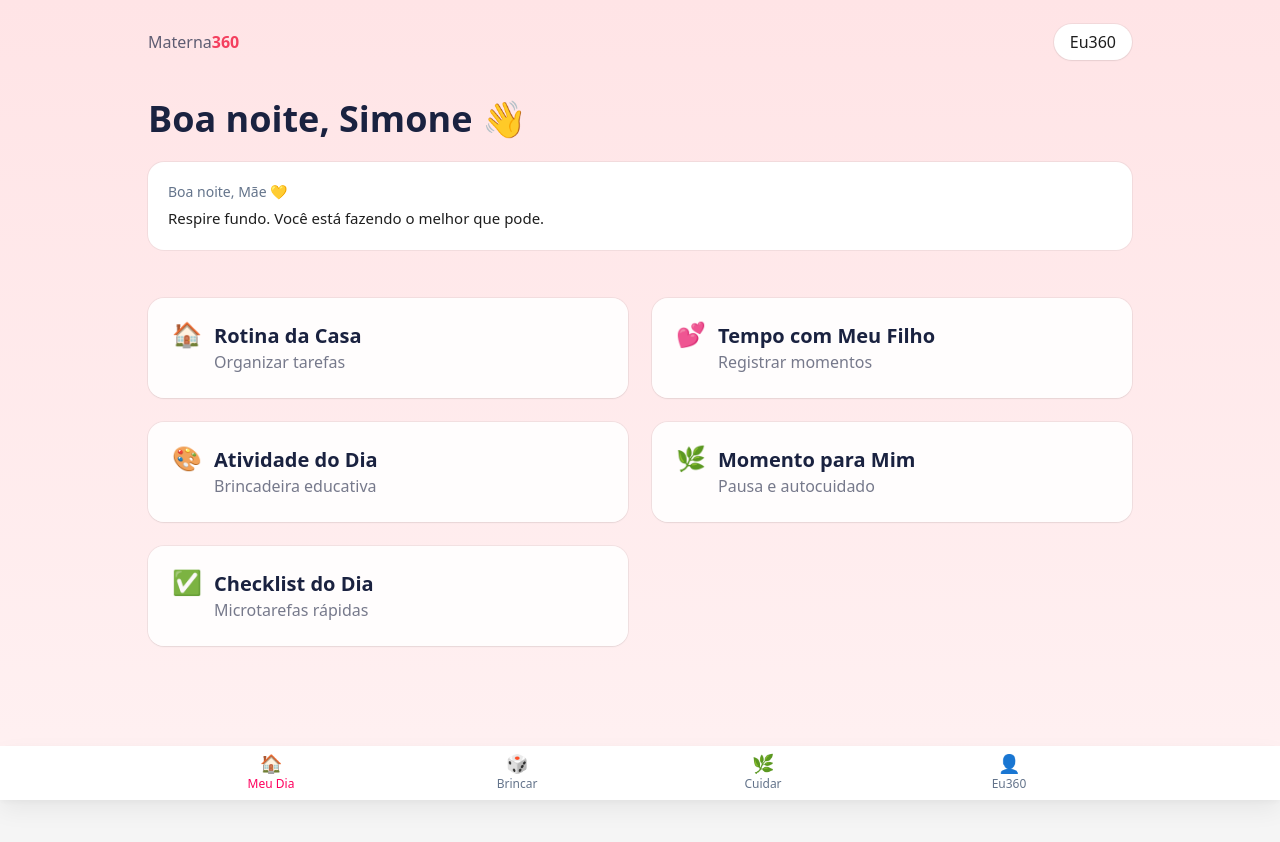
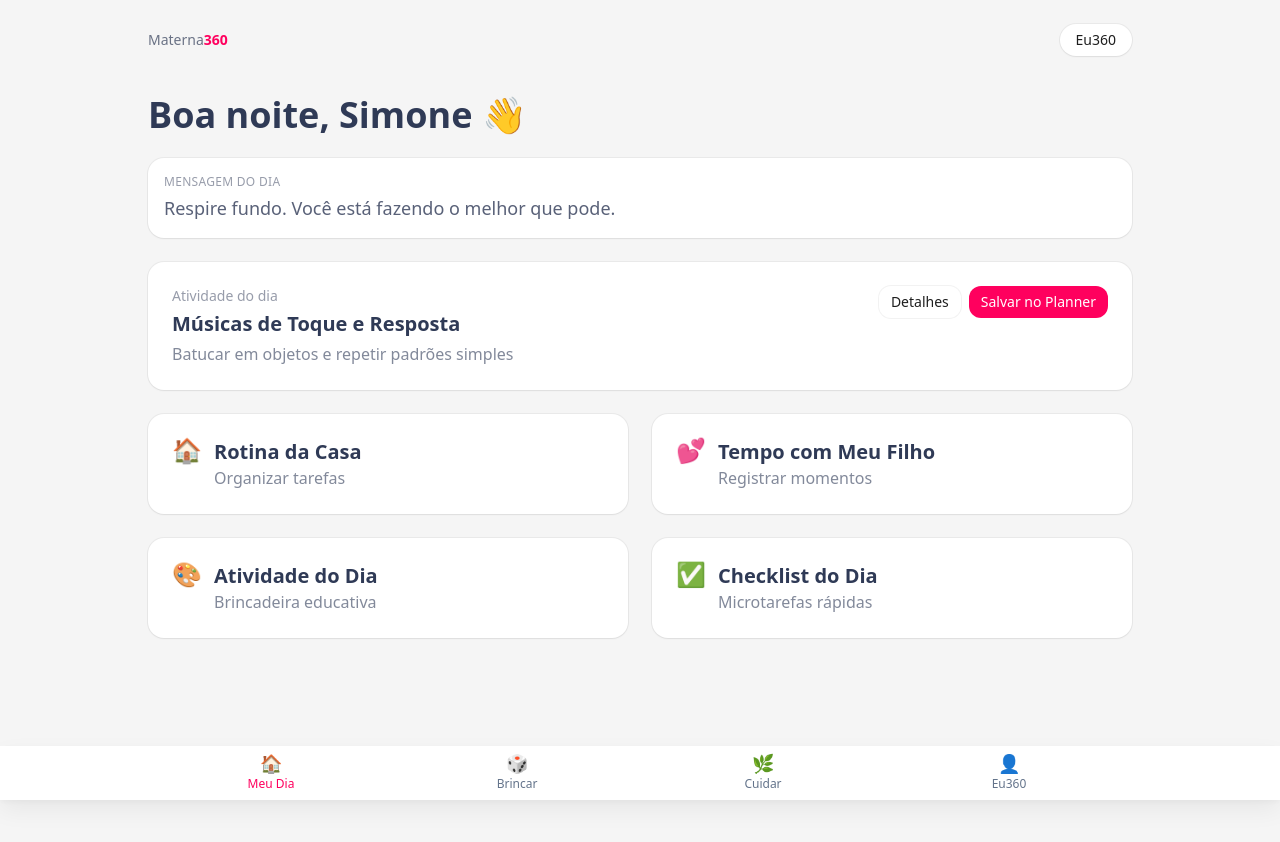
Before and after one commit to simonebrusco/materna360-app, a Next.js app in the folder materna360_starter/: page /meu-dia in a window 1280 px wide. Shown: the top 842 px of the page. Built offline with nearby package versions, Linux system fonts and the light colour scheme.

Commit message:
Update page.jsx

```diff
--- a/materna360_starter/app/meu-dia/page.jsx
+++ b/materna360_starter/app/meu-dia/page.jsx
@@ -1,68 +1,204 @@
+// materna360_starter/app/meu-dia/page.jsx
 "use client";
+
+import { useEffect, useMemo } from "react";
 import Link from "next/link";
-import { useMemo } from "react";
-import MessageOfDay from "../../components/MessageOfDay.jsx";
+import { ACTIVITIES } from "../../lib/activities";
+import { addPlannerItem } from "../../lib/planner";
+import { toast } from "../../lib/toast";
 
-function Card({ emoji, title, subtitle, href = "#" }) {
+// ---- helpers ---------------------------------------------------------------
+
+// saudação por horário
+function greeting() {
+  const h = new Date().getHours();
+  if (h < 12) return "Bom dia";
+  if (h < 18) return "Boa tarde";
+  return "Boa noite";
+}
+
+// índice determinístico por dia (para mensagem e atividade)
+function indexByToday(len) {
+  const d = new Date();
+  const stamp = `${d.getFullYear()}-${d.getMonth() + 1}-${d.getDate()}`;
+  let hash = 0;
+  for (let i = 0; i < stamp.length; i++) {
+    hash = (hash * 31 + stamp.charCodeAt(i)) >>> 0;
+  }
+  return len ? hash % len : 0;
+}
+
+// mensagens curtas e acolhedoras (trocam 1x por dia, sem botão)
+const DAILY_MESSAGES = [
+  "Respire fundo. Você está fazendo o melhor que pode.",
+  "Pequenos passos contam — celebre o que couber hoje.",
+  "Pare por um minuto, beba água e sorria para si 💛",
+  "Tudo bem ir devagar. Você não está sozinha.",
+  "Seu carinho é o porto seguro da casa — inclusive o seu.",
+];
+
+export default function MeuDiaPage() {
+  // mensagem do dia (determinística por data)
+  const message = useMemo(() => {
+    const i = indexByToday(DAILY_MESSAGES.length);
+    return DAILY_MESSAGES[i];
+  }, []);
+
+  // “troca” de mensagem detectada 1x por dia → badge Organizada
+  useEffect(() => {
+    if (typeof window === "undefined") return;
+    try {
+      const key = "m360:lastMessageDate";
+      const today = new Date().toDateString();
+      const last = window.localStorage.getItem(key);
+      if (last !== today) {
+        window.localStorage.setItem(key, today);
+        // badge por manter a rotina do dia “em dia”
+        window.dispatchEvent(
+          new CustomEvent("m360:win", {
+            detail: { type: "badge", name: "Organizada" },
+          })
+        );
+      }
+    } catch {
+      /* ignore */
+    }
+  }, []);
+
+  // sugestão/atividade do dia com fallback
+  const suggestion = useMemo(() => {
+    const list = Array.isArray(ACTIVITIES) ? ACTIVITIES : [];
+    if (!list.length) {
+      return {
+        slug: "atividade",
+        title: "Atividade surpresa",
+        subtitle: "Em breve traremos uma ideia especial para hoje.",
+      };
+    }
+    return list[indexByToday(list.length)];
+  }, []);
+
+  function saveSuggestion() {
+    addPlannerItem("filhos", suggestion.title);
+    toast("Atividade salva no Planner 💾");
+    if (typeof window !== "undefined") {
+      window.dispatchEvent(
+        new CustomEvent("m360:win", {
+          detail: { type: "badge", name: "Exploradora" },
+        })
+      );
+    }
+  }
+
+  // ---- UI ------------------------------------------------------------------
+
+  return (
+    <main className="min-h-screen bg-gradient-to-b from-brand-soft to-white">
+      {/* Topbar simples */}
+      <header className="mx-auto max-w-5xl px-5 pt-6 flex items-center justify-between">
+        <div className="text-sm font-medium text-brand-navy/70">
+          Materna<strong className="text-brand">360</strong>
+        </div>
+        <Link
+          href="/eu360"
+          className="rounded-full bg-white px-4 py-1.5 text-sm ring-1 ring-black/5 shadow-sm"
+        >
+          Eu360
+        </Link>
+      </header>
+
+      {/* Saudação + Mensagem do dia */}
+      <section className="mx-auto max-w-5xl px-5 pt-8">
+        <h1 className="text-[28px] md:text-[36px] font-bold text-brand-navy">
+          {greeting()}, <span className="text-brand-navy">Simone</span> <span>👋</span>
+        </h1>
+
+        <div className="mt-4 rounded-2xl bg-white ring-1 ring-black/5 shadow-sm p-4">
+          <div className="text-xs uppercase tracking-wide text-brand-navy/50 mb-1">
+            Mensagem do dia
+          </div>
+          <p className="text-brand-navy/80 text-base md:text-lg">{message}</p>
+        </div>
+      </section>
+
+      {/* Atividade do Dia (destaque) */}
+      <section className="mx-auto max-w-5xl px-5 pt-6">
+        <div className="rounded-2xl bg-white ring-1 ring-black/5 shadow-sm p-5 md:p-6 flex items-start justify-between gap-4">
+          <div>
+            <div className="text-sm text-brand-navy/50 mb-1">Atividade do dia</div>
+            <h3 className="text-lg md:text-xl font-semibold text-brand-navy">
+              {suggestion.title}
+            </h3>
+            {suggestion.subtitle && (
+              <p className="text-sm md:text-base text-brand-navy/60 mt-1">
+                {suggestion.subtitle}
+              </p>
+            )}
+          </div>
+          <div className="flex gap-2 shrink-0">
+            <Link
+              href={`/brincar/${suggestion.slug}`}
+              className="rounded-xl bg-white ring-1 ring-black/5 px-3 py-1.5 text-sm"
+            >
+              Detalhes
+            </Link>
+            <button
+              onClick={saveSuggestion}
+              className="rounded-xl px-3 py-1.5 text-sm text-white"
+              style={{ backgroundColor: "#ff005e" }}
+            >
+              Salvar no Planner
+            </button>
+          </div>
+        </div>
+      </section>
+
+      {/* Atalhos do dia */}
+      <section className="mx-auto max-w-5xl px-5 pt-6 grid grid-cols-1 md:grid-cols-2 gap-4 md:gap-6 pb-28">
+        <ShortcutCard
+          emoji="🏠"
+          title="Rotina da Casa"
+          subtitle="Organizar tarefas"
+          href="/meu-dia/rotina"
+        />
+        <ShortcutCard
+          emoji="💕"
+          title="Tempo com Meu Filho"
+          subtitle="Registrar momentos"
+          href="/meu-dia/momentos"
+        />
+        <ShortcutCard
+          emoji="🎨"
+          title="Atividade do Dia"
+          subtitle="Brincadeira educativa"
+          href="/brincar"
+        />
+        <ShortcutCard
+          emoji="✅"
+          title="Checklist do Dia"
+          subtitle="Microtarefas rápidas"
+          href="/meu-dia/checklist"
+        />
+      </section>
+    </main>
+  );
+}
+
+// --- pequenos componentes locais -------------------------------------------
+
+function ShortcutCard({ emoji, title, subtitle, href }) {
   return (
     <Link
       href={href}
-      className="block rounded-2xl bg-white/90 ring-1 ring-black/5 shadow-sm hover:shadow-md transition-shadow p-5 md:p-6"
+      className="block rounded-2xl bg-white ring-1 ring-black/5 shadow-sm hover:shadow-md transition-shadow p-5 md:p-6"
     >
       <div className="flex items-start gap-3">
         <div className="text-2xl leading-none">{emoji}</div>
         <div>
-          <h3 className="text-lg md:text-xl font-semibold text-[#1A2240]">{title}</h3>
-          <p className="text-sm md:text-base text-[#1A2240]/60">{subtitle}</p>
+          <h3 className="text-lg md:text-xl font-semibold text-brand-navy">{title}</h3>
+          <p className="text-sm md:text-base text-brand-navy/60">{subtitle}</p>
         </div>
       </div>
     </Link>
   );
 }
-
-export default function Page() {
-  const greeting = useMemo(() => {
-    const h = new Date().getHours();
-    if (h < 12) return "Bom dia";
-    if (h < 18) return "Boa tarde";
-    return "Boa noite";
-  }, []);
-
-  return (
-    <main className="min-h-screen bg-gradient-to-b from-rose-100 to-rose-50">
-      {/* header simples */}
-      <header className="mx-auto max-w-5xl px-5 pt-6 flex items-center justify-between">
-        <div className="text-sm md:text-base font-medium text-[#1A2240]/70">
-          Materna<strong className="text-rose-500">360</strong>
-        </div>
-        <Link href="/eu360" className="rounded-full bg-white px-4 py-1.5 text-sm md:text-base ring-1 ring-black/5 shadow-sm">
-          Eu360
-        </Link>
-      </header>
-
-      {/* saudação */}
-      <section className="mx-auto max-w-5xl px-5 pt-8">
-        <h1 className="text-[28px] md:text-[36px] font-bold text-[#1A2240]">
-          {greeting}, <span className="text-[#1A2240]">Simone</span> <span>👋</span>
-        </h1>
-      </section>
-
-      {/* mensagem do dia */}
-      <section className="mx-auto max-w-5xl px-5 pt-4">
-        <MessageOfDay />
-      </section>
-
-      {/* atalhos */}
-      <section className="mx-auto max-w-5xl px-5 pt-6 grid grid-cols-1 md:grid-cols-2 gap-4 md:gap-6">
-        <Card emoji="🏠" title="Rotina da Casa" subtitle="Organizar tarefas" href="/meu-dia/planner" />
-        <Card emoji="💕" title="Tempo com Meu Filho" subtitle="Registrar momentos" href="/meu-dia/momentos" />
-        <Card emoji="🎨" title="Atividade do Dia" subtitle="Brincadeira educativa" href="/brincar" />
-        <Card emoji="🌿" title="Momento para Mim" subtitle="Pausa e autocuidado" href="/cuidar" />
-        {/* checklist do dia */}
-        <Card emoji="✅" title="Checklist do Dia" subtitle="Microtarefas rápidas" href="/meu-dia/checklist" />
-      </section>
-
-      <div className="h-24" />
-    </main>
-  );
-}
```
